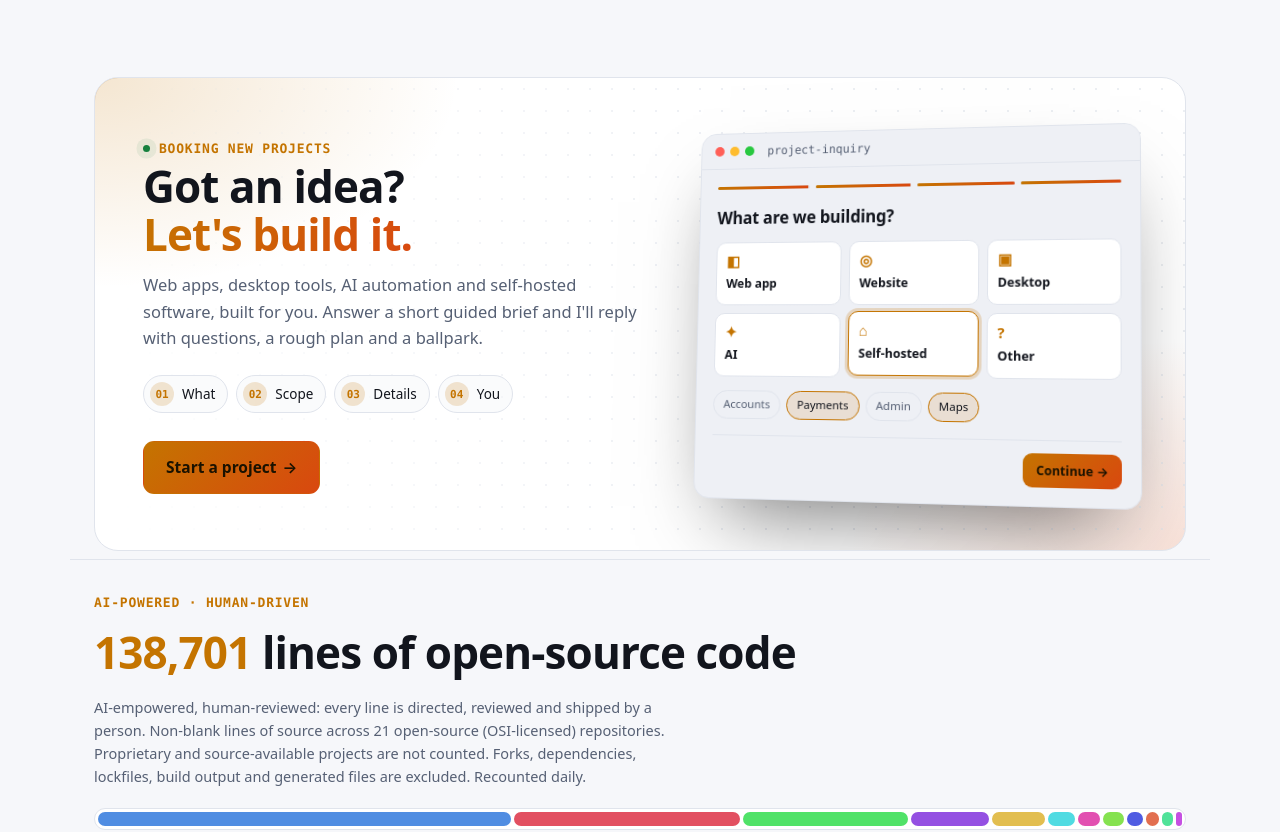
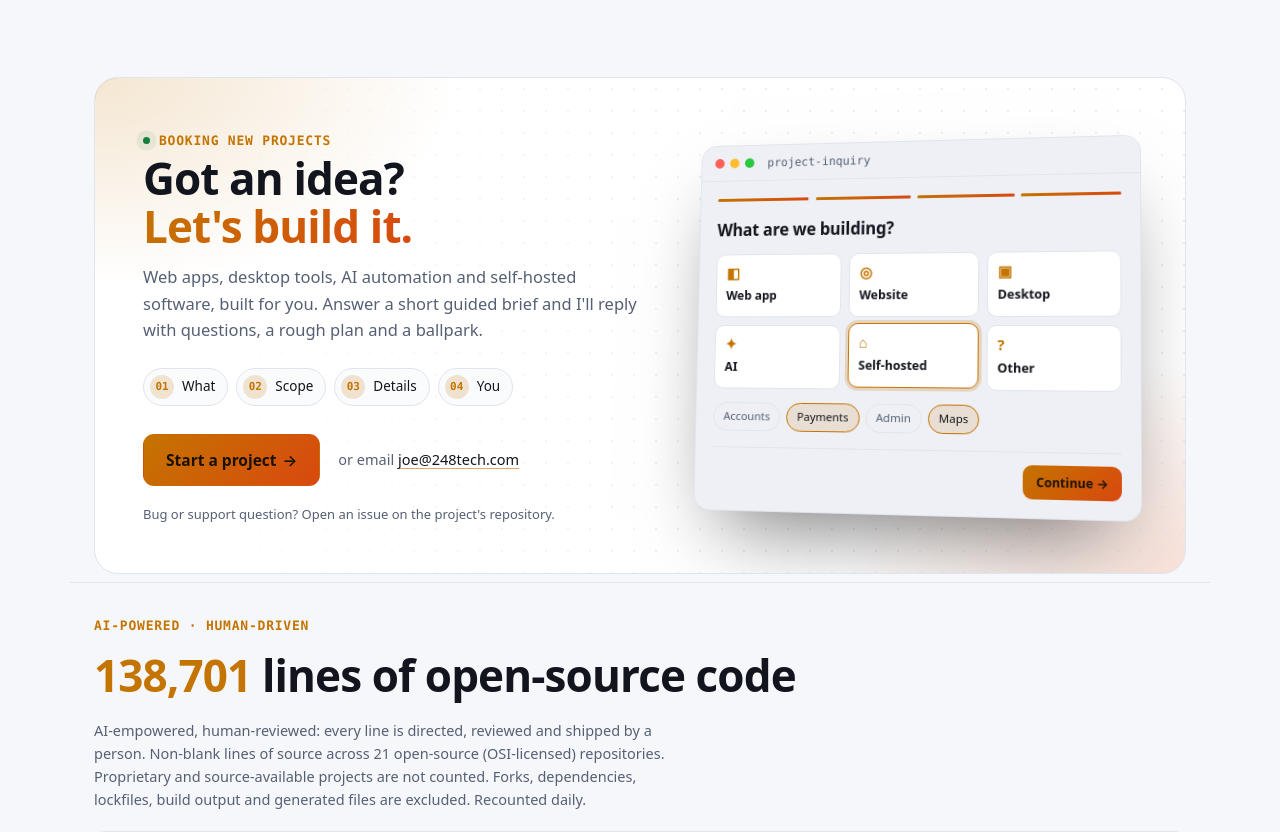
Before and after one commit to 248Tech/248Tech.github.io, a plain HTML site: page index.html in a window 1280 px wide. Shown: the part 5268-6100 px from the top of the page. Drawn offline with Linux system fonts and the light colour scheme; animation ran at ten frames a second.

Commit message:
Restore direct email link beside the inquiry CTA
The showcase rewrite dropped the mailto added in 5cfadec. The card is
now a container so the CTA, email and preview can be separate links.

Co-Authored-By: Claude Opus 5.5 <noreply@anthropic.com>

```diff
--- a/index.html
+++ b/index.html
@@ -95,7 +95,7 @@
   </section>
 
   <section class="wrap section" id="contact" aria-labelledby="c-h">
-    <a class="hire" href="https://248tech.github.io/project-inquiry/">
+    <div class="hire">
       <div class="hire-copy">
         <p class="eyebrow"><span class="dot" aria-hidden="true"></span> Booking new projects</p>
         <h2 class="sh" id="c-h">Got an idea? <span class="grad">Let's build it.</span></h2>
@@ -103,9 +103,13 @@
         <ol class="hire-steps" aria-label="How the brief works">
           <li><b>01</b>What</li><li><b>02</b>Scope</li><li><b>03</b>Details</li><li><b>04</b>You</li>
         </ol>
-        <span class="btn primary hire-btn">Start a project <span class="arr" aria-hidden="true">→</span></span>
+        <div class="hire-cta">
+          <a class="btn primary hire-btn" href="https://248tech.github.io/project-inquiry/">Start a project <span class="arr" aria-hidden="true">→</span></a>
+          <span class="hire-alt">or email <a href="mailto:joe@248tech.com">joe@248tech.com</a></span>
+        </div>
+        <p class="hire-note">Bug or support question? Open an issue on the project's repository.</p>
       </div>
-      <div class="hire-art" aria-hidden="true">
+      <a class="hire-art" href="https://248tech.github.io/project-inquiry/" tabindex="-1" aria-hidden="true">
         <div class="mock">
           <div class="win-bar"><i></i><i></i><i></i><span>project-inquiry</span></div>
           <div class="mock-body">
@@ -119,8 +123,8 @@
             <div class="mock-foot"><span class="mock-send">Continue →</span></div>
           </div>
         </div>
-      </div>
-    </a>
+      </a>
+    </div>
   </section>
 </main>
 <section class="wrap loc" id="loc" aria-labelledby="loc-h" hidden>
--- a/styles.css
+++ b/styles.css
@@ -230,7 +230,7 @@ h1,.sh,.feature h3,.card h3{text-wrap:balance}
 .hire-steps b{display:grid;place-items:center;width:24px;height:24px;border-radius:50%;background:color-mix(in srgb,var(--accent) 18%,transparent);color:var(--accent);font:700 11px ui-monospace,Consolas,monospace}
 .hire-btn{padding:13px 22px;font-size:15.5px}
 .hire-btn .arr{display:inline-block;transition:transform .2s}
-.hire:hover .hire-btn .arr{transform:translateX(4px)}
+
 .hire:hover .hire-btn::after{transform:translateX(120%);transition:transform .7s}
 
 .mock{border:1px solid var(--line);border-radius:16px;overflow:hidden;background:var(--bg2);box-shadow:0 40px 80px -30px rgba(0,0,0,.55);transform:perspective(1100px) rotateY(-9deg) rotateX(4deg);transition:transform .5s cubic-bezier(.2,.7,.2,1)}
@@ -259,3 +259,12 @@ h1,.sh,.feature h3,.card h3{text-wrap:balance}
 }
 @media (max-width:520px){.hire-art{display:none}.hire{padding:28px 20px}.hire-steps{display:grid;grid-template-columns:1fr 1fr}}
 @media (prefers-reduced-motion:reduce){.hire::before,.nav-cta,.nav-cta .spark,.mock-tiles span,.mock-prog i::after{animation:none!important}.mock-prog i::after{transform:scaleX(1)}}
+.hire-art{display:block;text-decoration:none;color:inherit}
+.hire-cta{display:flex;flex-wrap:wrap;align-items:center;gap:14px 18px}
+.hire-alt{color:var(--dim);font-size:14.5px}
+.hire-alt a{color:var(--text);text-decoration:underline;text-decoration-color:color-mix(in srgb,var(--accent) 60%,transparent);text-underline-offset:3px}
+.hire-alt a:hover{color:var(--accent)}
+.hire-note{margin:18px 0 0;color:var(--dim);font-size:13px}
+.hire:hover .hire-btn::after{transform:none;transition:none}
+.hire-btn:hover .arr{transform:translateX(4px)}
+@media (max-width:520px){.hire-art{display:none}}
```
